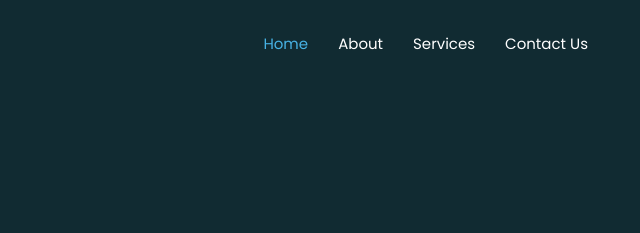
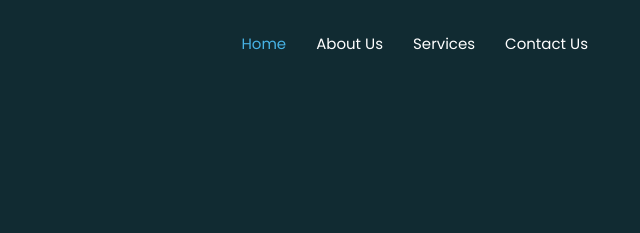
Before and after one commit to AhmedAzhary/techmummies, a plain HTML site: page techmummies/index.html in a window 1280 px wide. Shown: the top 233 px of the page, 610-1250 px from the left. Drawn offline with nearby package versions, Linux system fonts and the light colour scheme.

Commit message:
canonial

```diff
--- a/techmummies/index.html
+++ b/techmummies/index.html
@@ -31,6 +31,7 @@
 
   <!-- Main CSS File -->
   <link href="assets/css/main.css" rel="stylesheet">
+  <link rel="canonical" href="https://techmummies.com/" />
 </head>
 
 <body class="index-page">
@@ -46,7 +47,7 @@
       <nav id="navmenu" class="navmenu">
         <ul>
           <li><a href="#hero" class="active">Home</a></li>
-          <li><a href="#about">About</a></li>
+          <li><a href="#about">About Us</a></li>
           <li><a href="#services">Services</a></li>
           <li><a href="#contact">Contact Us</a></li>
         </ul>
```
